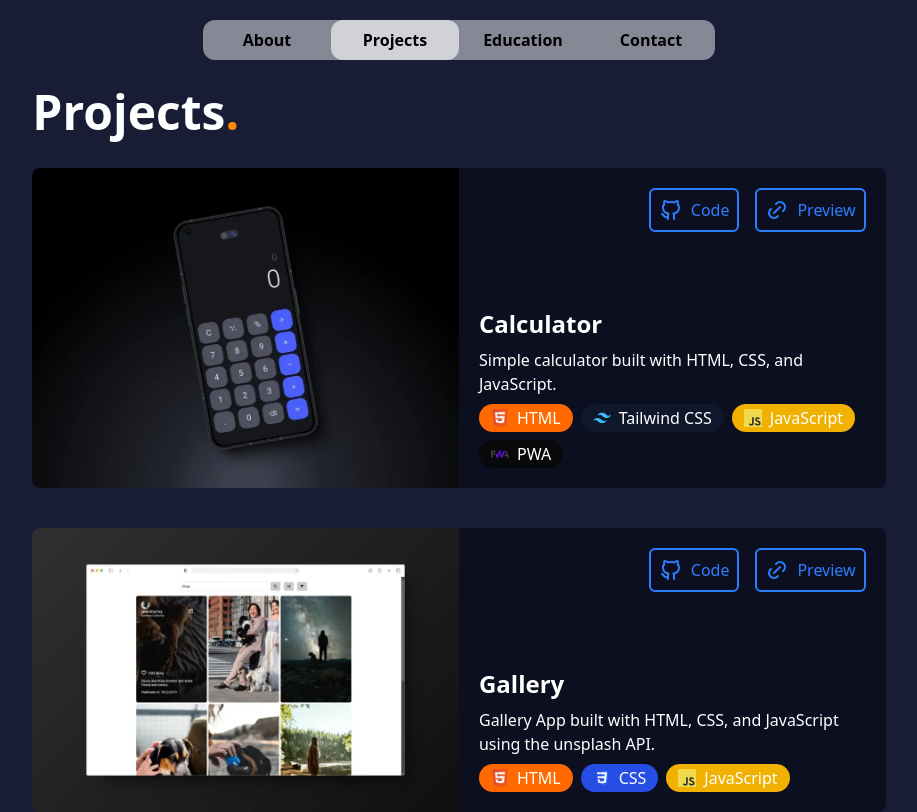
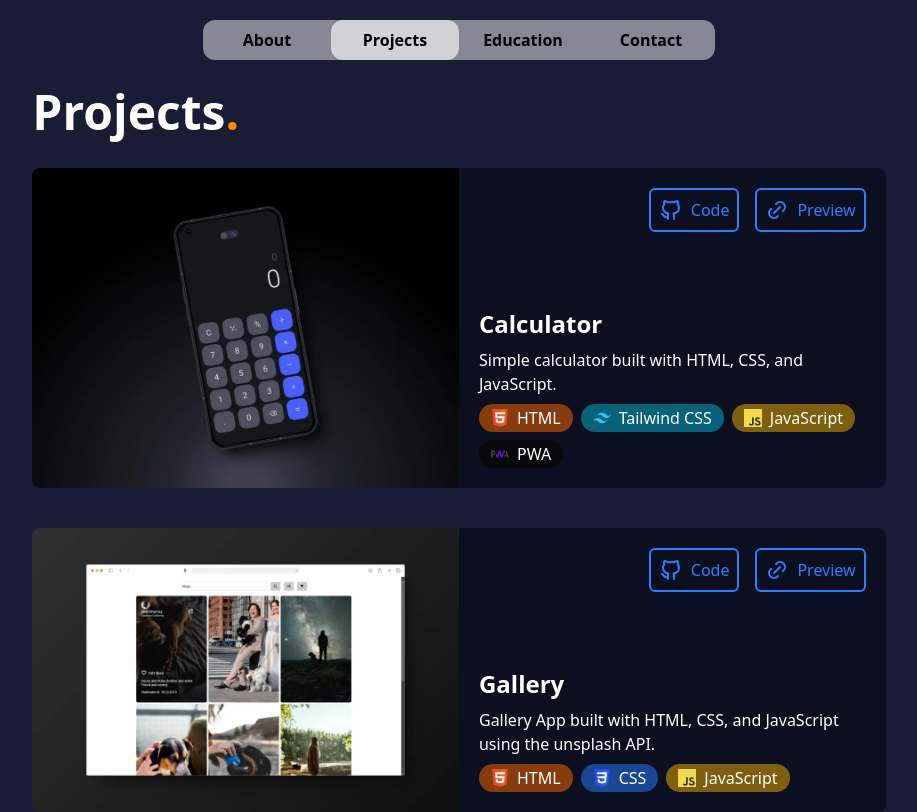
Before and after one commit to mLorente13/Portfolio, a React (Vite) app: page /projects in a window 1280 px wide. Shown: the top 812 px of the page, without its empty margins (181-1098 px from the left). Built offline with nearby package versions, Linux system fonts and the light colour scheme.

Commit message:
Update project tags background colors for improved visibility

```diff
--- a/src/routes/Projects.jsx
+++ b/src/routes/Projects.jsx
@@ -10,22 +10,22 @@ export default function Projects() {
     const tags = {
         javascript: {
             name: "JavaScript",
-            class: "bg-yellow-500",
+            class: "bg-yellow-500/50",
             icon: JavaScript,
         },
         html: {
             name: "HTML",
-            class: "bg-orange-500",
+            class: "bg-orange-500/50",
             icon: HTML,
         },
         css: {
             name: "CSS",
-            class: "bg-[#264DE4]",
+            class: "bg-blue-500/50",
             icon: CSS,
         },
         tailwindcss: {
             name: "Tailwind CSS",
-            class: "bg-slate-900",
+            class: "bg-[#06B6D4]/50",
             icon: TailwindCSS,
         },
         pwa: {
```
